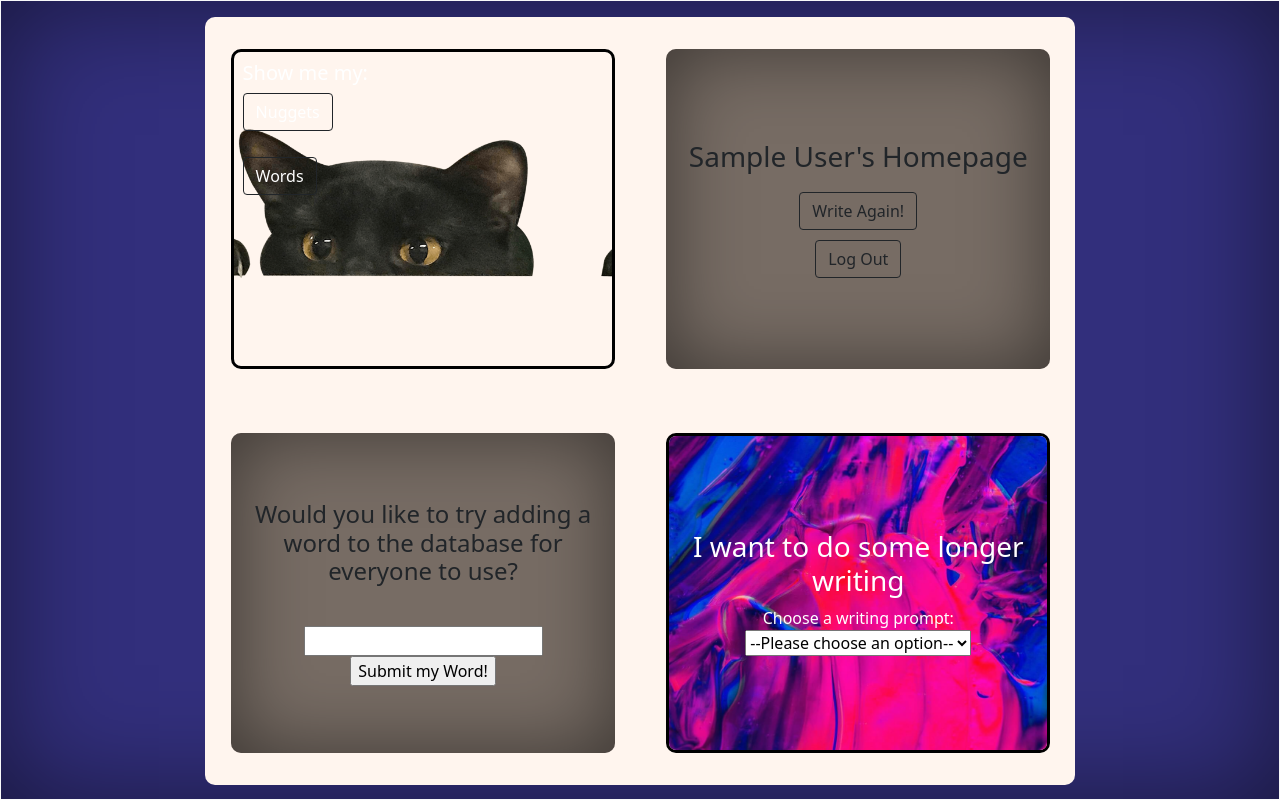
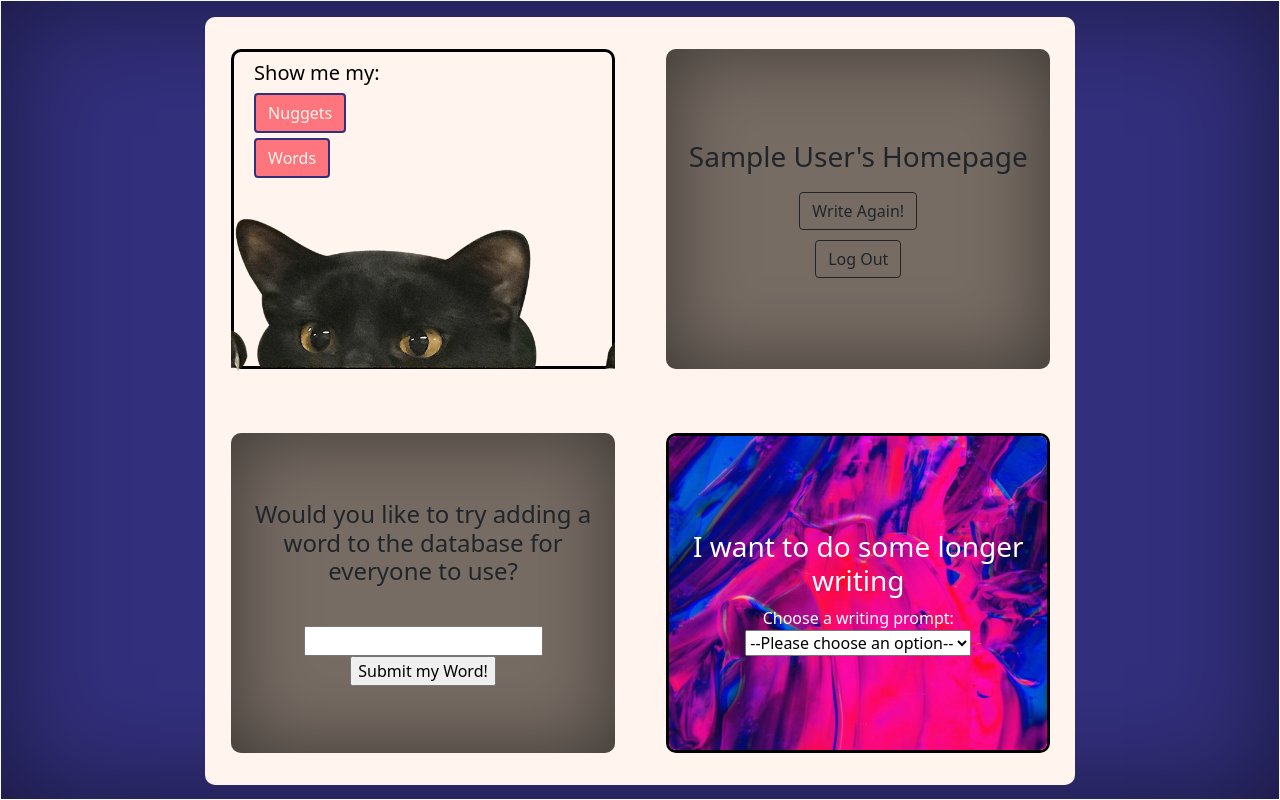
Before and after one commit to VallieTracy/Writing-Prompt-App, a Flask app: page /homepage in a window 1280 px wide. Run offline with Flask 2, Linux system fonts and the light colour scheme; the visitor is signed in with stand-in values (Sample User, id 1); data that the repository does not hold is empty.

Commit message:
have homepage peek image aligned plus word and nugget retrieve styling where i want

```diff
--- a/static/css/style.css
+++ b/static/css/style.css
@@ -219,8 +219,8 @@
 .grid-box-with-img > .inner-text {
     padding: 3%;
     position: absolute;
-    left: 0;
     top: 0;
+    left: 3%;
 }
 
 .grid-box-with-img > .inner-center {
@@ -228,7 +228,7 @@
 }
 
 .inner-text > * {
-    color: white;
+    color: black;
 }
 
 .grid-box-with-img {
@@ -245,9 +245,19 @@
     flex-direction: column;
 }
 
-#no-nuggets, #no-words {
+#no-nuggets, #no-words, #nuggets, #words {
+    color: black;
+    box-shadow: inset 0 0 7rem 0px seashell;
+    border-radius: 2px;
+    margin: 5px;
+}
+
+#get-nuggets, #get-words {
+    border-color: #322F7C;
+    /* background-color: #FF757D; */
     color: seashell;
-    padding: 5px;
+    background-color: #FF757D;
+    border-width: 2px;
 }
 
 .grid-img {
@@ -259,6 +269,15 @@
     border-radius: 10px;
     border-style: solid;
     border-color: black;
+}
+
+.grid-img-overlay {
+    object-fit: cover;
+    width: 30vw;
+    height: 40vh;
+    z-index: 2;
+    position: absolute;
+    top: 16%;
 }
 
 .purple {
--- a/static/js/eventHandling.js
+++ b/static/js/eventHandling.js
@@ -8,11 +8,6 @@ const nuggetRetrieve = () => {
         }
         if (response.length == 0) {
             $('#no-nuggets').html("You haven't added any nuggets yet!");
-        }
-        else {
-            $('#img-change').attr("src", '/static/Images/roller-md-comp.jpg');
-            $('#nuggets').css('color', 'black');
-            $('.text-change').css('color', 'black');
         }
     });
 }
@@ -32,11 +27,6 @@ const wordRetrieve = () => {
         }
         if (response.length == 0) {
             $('#no-words').html("You haven't added any words yet!");
-        }
-        else {
-            $('#img-change').attr("src", '/static/Images/roller-md-comp.jpg');
-            $('#words').css('color', 'black');
-            $('.text-change').css('color', 'black')
         }
     });
 }
--- a/templates/homepage.html
+++ b/templates/homepage.html
@@ -11,18 +11,21 @@
         <div class='grid-item'>
             <div class='grid-box-with-img'>
                 <div class='inner-text'>
-                <h5 class='text-change'>Show me my:</h5>
-
-                <a class='btn border border-dark ul' id='get-nuggets' role='button'>Nuggets</a>
+                <h5>Show me my:</h5>
+                <div>
+                <a class='btn' id='get-nuggets' role='button'>Nuggets</a>
                 <p id="no-nuggets"></p>
                 <ul id="nuggets"></ul>
-
-                <a class='btn border border-dark' id='get-words' role='button'>Words</a>
+                </div>
+                <div>
+                <a class='btn' id='get-words' role='button'>Words</a>
                 <p id="no-words"></p>
                 <ol id="words"></ol>
                 </div>
+                </div>
             </div>
-            <img src='/static/Images/peek-comp.png' class='grid-img' id='img-change'>
+            <div class='grid-img'></div>
+            <img src='/static/Images/peek-comp.png' class='grid-img-overlay' id='img-change'>
         </div>
 
     <!-- Upper-Right Corner -->
```
